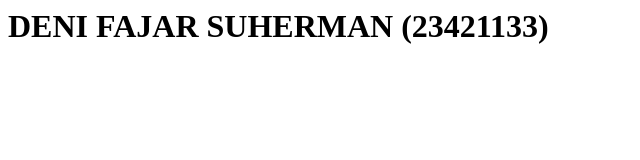
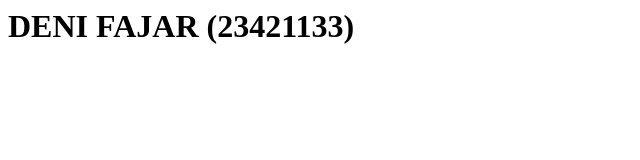
Before and after one commit to denifajar47-rgb/Tugas-Sistem-Terdistribusi, a plain HTML site: page index.html in a window 1280 px wide. Shown: the whole page, without its empty margins (0-640 px from the left). Drawn offline with Linux system fonts and the light colour scheme.

Commit message:
Update index.html

```diff
--- a/index.html
+++ b/index.html
@@ -1,4 +1,5 @@
 <html>
   <head><title>Halo dari PaaS</title></head>
-  <body><h1>DENI FAJAR SUHERMAN (23421133)</h1></body>
+  <body><h1>DENI FAJAR (23421133)</h1></body>
+
 </html>
```
